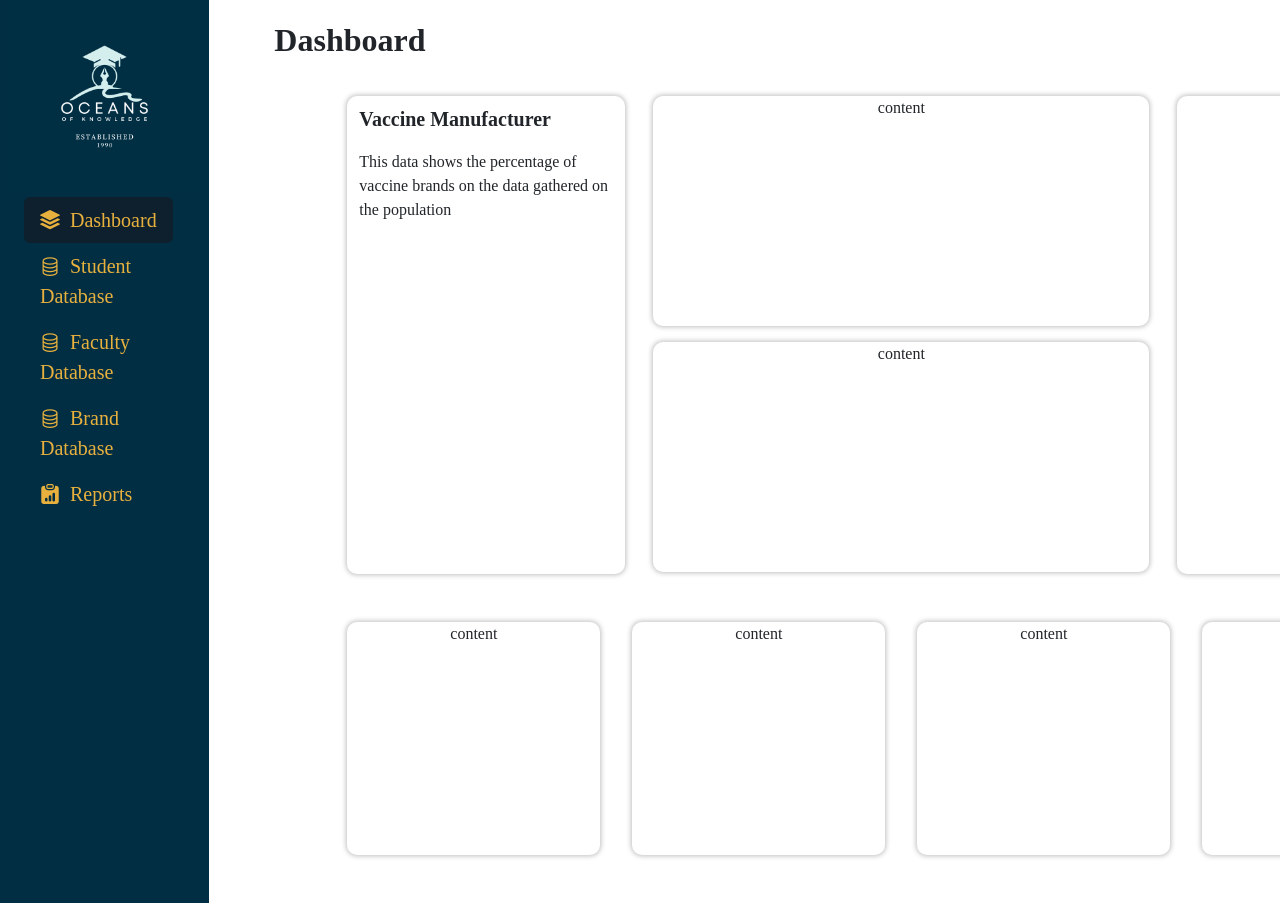
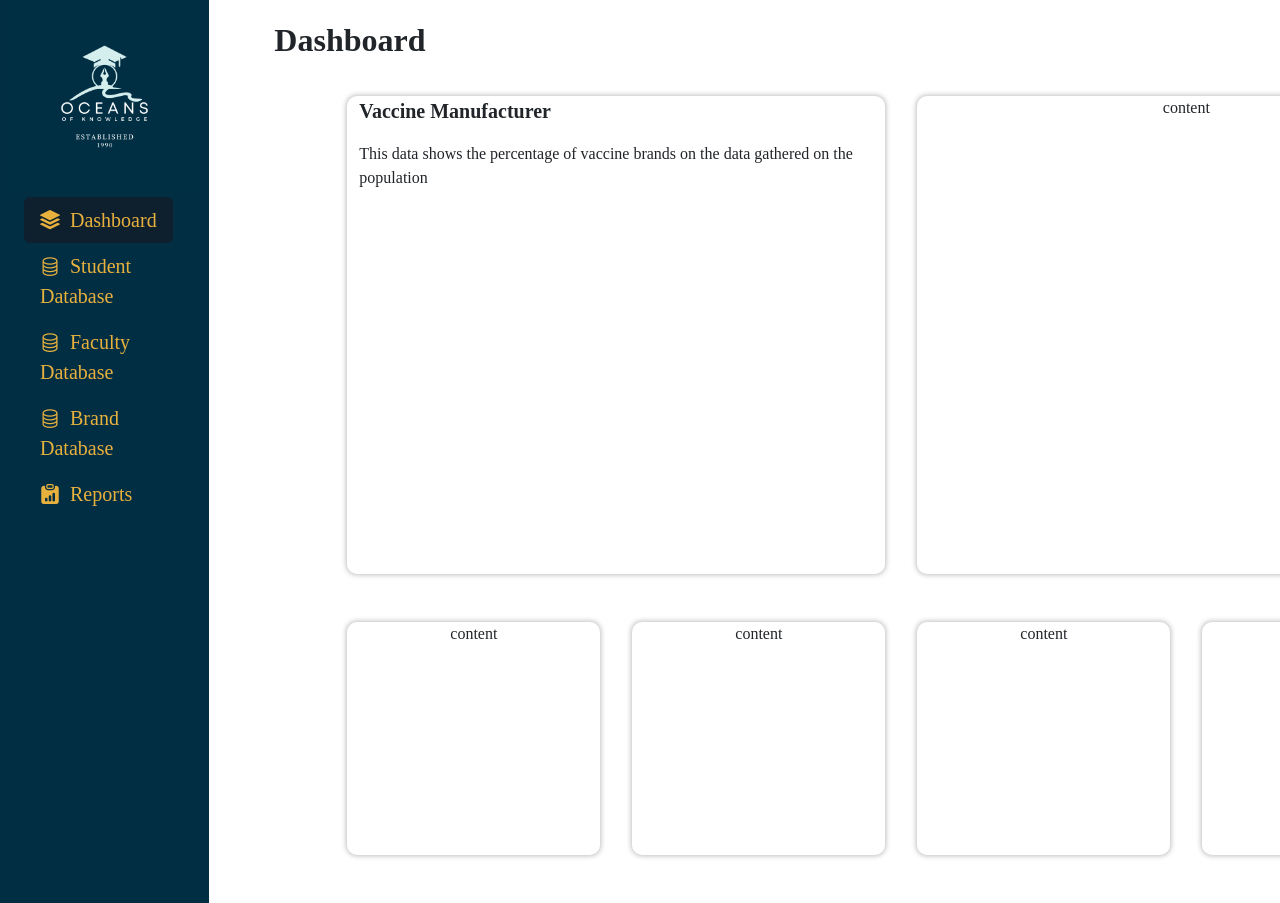
Before and after one commit to MorganPendragon/vms, a PHP site: page /adminview.php in a window 1280 px wide, after a click on "Dashboard"; the page is wider, and only the part inside the window is pictured. Run offline with PHP 8.4, Linux system fonts and the light colour scheme; data comes from the database, SQL or seed files in the repository; data that the repository does not hold is empty; some libraries are stand-ins or nearby versions; some web fonts are replaced.

Commit message:
fixed column

```diff
--- a/adminview.php
+++ b/adminview.php
@@ -76,20 +76,12 @@
             border-radius: 10px;
         }
 
-        .hf {
-            width: 496px;
-            height: 230px;
-            left: 912px;
-            top: 399px;
+        .vacmanu{
+           width:80%;
+           height:300px;
+           margin-left:10%;
 
-            background: #FFFFFF;
-            box-shadow: 0px 0px 5px 1px rgba(0, 0, 0, 0.25);
-            border-radius: 10px;
-        }
-        .vacmanu{
-            height: 300px;
-            width: 85%;
-            margin-left: 8%;
+
 
         }
     </style>
@@ -266,20 +258,12 @@
 
                                 <div class="lg col-lg mx-3">
                                     <!--Chart-->
-                                    <p class="fs-5 pt-2  text-start" style="font-weight:900;" >Vaccine Manufacturer</p>
+                                    <p class="fs-5  text-start" style="font-weight:900;" >Vaccine Manufacturer</p>
                                     <p class="text-start">This data shows the percentage of vaccine brands on the data gathered on the population</p>
                                     <div class="vacmanu" id="brandOverall">
                                     </div>
 
 
-                                </div>
-                                <div class="col-xl">
-                                    <div class="hf col mb-3">
-                                        content
-                                    </div>
-                                    <div class="hf col mt-3">
-                                        content
-                                    </div>
                                 </div>
                                 <div class="lg col-lg mx-3">
                                     content
```
